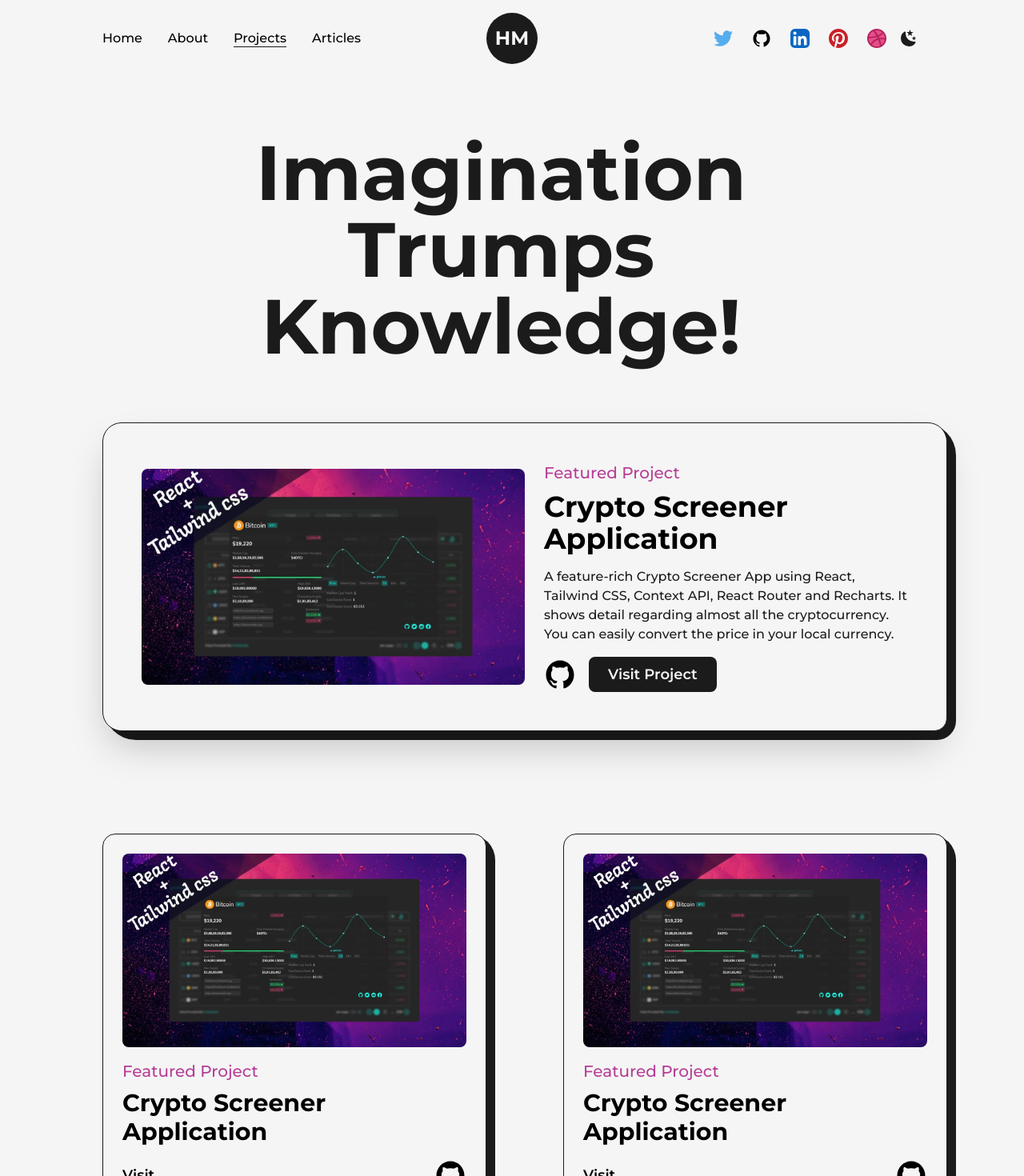
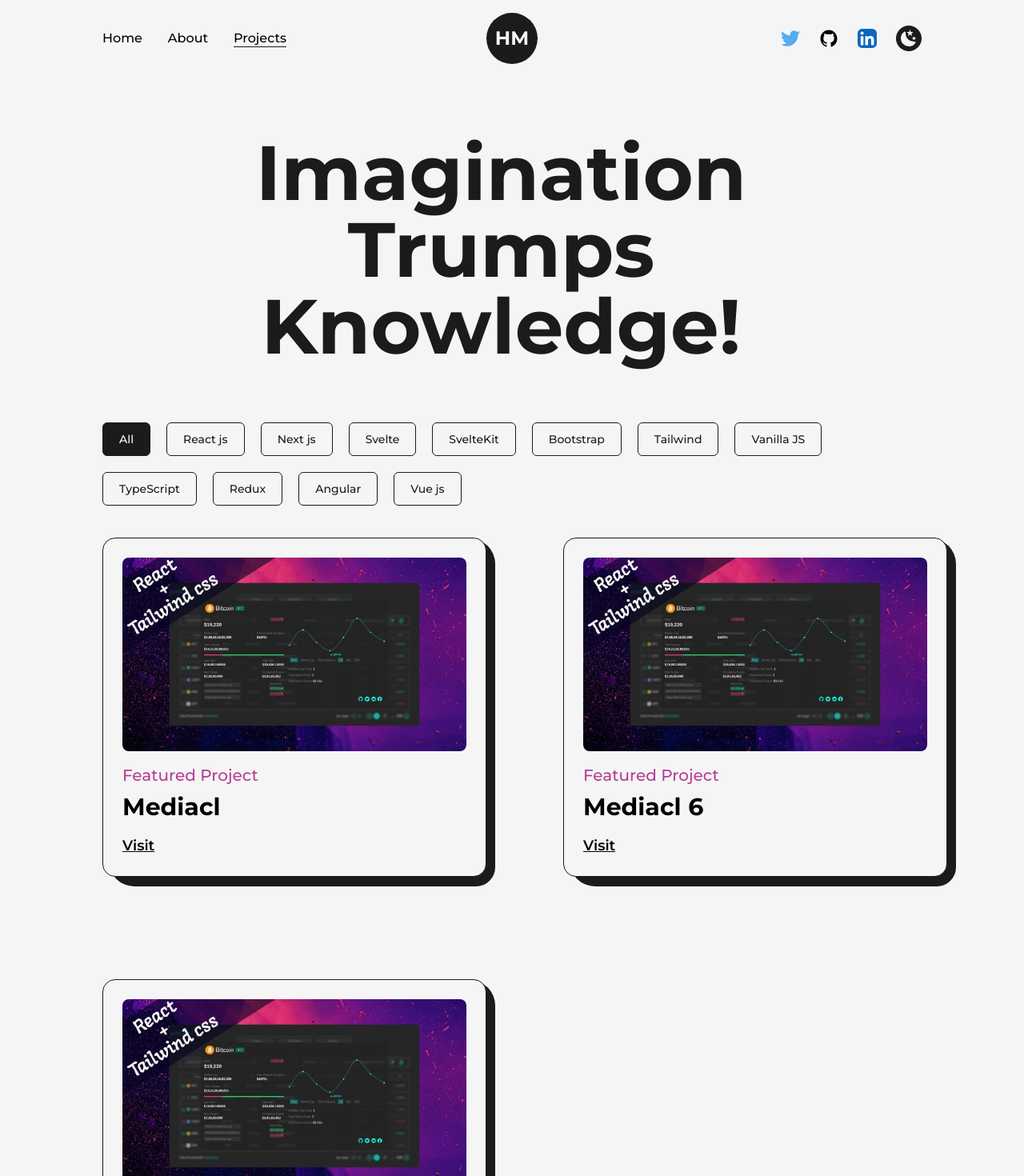
Before and after one commit to HanyMagdy25/hany-magdy-portfolio, a Next.js app: page /projects in a window 1280 px wide. Shown: the top 1470 px of the page at 80% size. Built offline with nearby package versions, Linux system fonts and the light colour scheme.

Commit message:
finish Dark mode

```diff
--- a/src/components/Experience.js
+++ b/src/components/Experience.js
@@ -26,7 +26,7 @@ const Details = ({ position, company, companyLink, time, address, work }) => {
             @{company}
           </a>
         </h3>
-        <span className="capitalize font-medium text-dark/75">
+        <span className="capitalize font-medium text-dark/75 dark:text-light/75">
           {time} | {address}
         </span>
         <p className="font-medium w-full">{work}</p>
@@ -49,7 +49,7 @@ const Experience = () => {
       <div ref={ref} className="w-[75%] mx-auto relative">
         <motion.div
           style={{ scaleY: scrollYProgress }}
-          className="absolute left-9 top-0 w-[4px] h-full bg-dark origin-top"
+          className="absolute left-9 top-0 w-[4px] h-full bg-dark origin-top dark:bg-light"
         />
         <ul className="w-full flex flex-col items-start justify-between ml-4">
           <Details
--- a/src/components/Navbar.js
+++ b/src/components/Navbar.js
@@ -3,11 +3,9 @@ import Link from "next/link";
 import { useRouter } from "next/router";
 import React from "react";
 import {
-  DribbbleIcon,
   GithubIcon,
   LinkedInIcon,
   MoonIcon,
-  PinterestIcon,
   SunIcon,
   TwitterIcon,
 } from "./Icons";
@@ -42,12 +40,11 @@ const Navbar = () => {
         <CustomLink href="/" title="Home" className="mr-4" />
         <CustomLink href="/about" title="About" className="mx-4" />
         <CustomLink href="/projects" title="Projects" className="mx-4" />
-        <CustomLink href="/articles" title="Articles" className="ml-4" />
       </nav>
       <Logo />
       <nav className="flex items-center justify-center flex-wrap">
         <motion.a
-          href="https://www.google.com/"
+          href="https://twitter.com/hanymagdyjr"
           target={"_blank"}
           whileHover={{ y: -2 }}
           whileTap={{ scale: 0.9 }}
@@ -56,7 +53,7 @@ const Navbar = () => {
           <TwitterIcon />
         </motion.a>
         <motion.a
-          href="https://www.google.com/"
+          href="https://github.com/HanyMagdy25"
           target={"_blank"}
           whileHover={{ y: -2 }}
           whileTap={{ scale: 0.9 }}
@@ -65,7 +62,7 @@ const Navbar = () => {
           <GithubIcon />
         </motion.a>
         <motion.a
-          href="https://www.google.com/"
+          href="https://www.linkedin.com/in/hany-magdy-7a0ab4175/"
           target={"_blank"}
           whileHover={{ y: -2 }}
           whileTap={{ scale: 0.9 }}
@@ -73,24 +70,8 @@ const Navbar = () => {
         >
           <LinkedInIcon />
         </motion.a>
-        <motion.a
-          href="https://www.google.com/"
-          target={"_blank"}
-          whileHover={{ y: -2 }}
-          whileTap={{ scale: 0.9 }}
-          className="w-6 mx-3"
-        >
-          <PinterestIcon />
-        </motion.a>
-        <motion.a
-          href="https://www.google.com/"
-          target={"_blank"}
-          whileHover={{ y: -2 }}
-          whileTap={{ scale: 0.9 }}
-          className="w-6 ml-3"
-        >
-          <DribbbleIcon />
-        </motion.a>
+
+
         <button
           onClick={() => setMode(mode === "light" ? "dark" : "light")}
           className={`ml-3 flex items-center justify-center rounded-full p-1
--- a/src/components/Skills.js
+++ b/src/components/Skills.js
@@ -4,11 +4,11 @@ const Skill = ({ name, x, y }) => {
   return (
     <motion.div
       className="flex items-center justify-center rounded-full font-semibold
-    bg-dark text-light p-8 shadow-dark cursor-pointer absolute py-3 px-6"
+    bg-dark text-light p-8 shadow-dark cursor-pointer absolute py-3 px-6
+    dark:text-dark dark:bg-light"
       whileHover={{ scale: 1.05 }}
       initial={{ x: 0, y: 0 }}
-      whileInView={{ x: x, y: y }}
-      transition={{ duration: 1.5 }}
+      whileInView={{ x: x, y: y, transition: { duration: 1.5 } }}
       viewport={{ once: true }}
     >
       {name}
@@ -20,10 +20,10 @@ const Skills = () => {
   return (
     <>
       <h2 className="font-bold text-8xl mt-64 w-full text-center">Skills</h2>
-      <div className="w-full h-screen relative flex items-center justify-center rounded-full bg-circularLight">
+      <div className="w-full h-screen relative flex items-center justify-center rounded-full bg-circularLight dark:bg-circularDark">
         <motion.div
           className="flex items-center justify-center rounded-full font-semibold bg-dark
-       text-light p-8 shadow-dark"
+       text-light p-8 shadow-dark dark:text-dark dark:bg-light"
           whileHover={{ scale: 1.05 }}
         >
           Web
@@ -40,6 +40,8 @@ const Skills = () => {
         <Skill name="Bootstrap" x="-12vw" y="8vw" />
         <Skill name="Material UI" x="-15vw" y="-6vw" />
         <Skill name="TypeScript" x="-10vw" y="-1vw" />
+        <Skill name="Svelte" x="-20vw" y="-2vw" />
+        <Skill name="SvelteKit" x="-25vw" y="-6vw" />
       </div>
     </>
   );
--- a/src/components/hooks/useThemeSwitcher.js
+++ b/src/components/hooks/useThemeSwitcher.js
@@ -6,9 +6,11 @@ const useThemeSwitcher = () => {
   useEffect(() => {
     const mediaQuery = window.matchMedia(preferDarkQuery);
     const userPref = window.localStorage.getItem("theme");
+
     const handleChange = () => {
+      let check
       if (userPref) {
-        let check = userPref === "dark" ? "dark" : "light";
+         check = userPref === "dark" ? "dark" : "light";
         setMode(check);
         if (check === "dark") {
           document.documentElement.classList.add("dark");
@@ -16,15 +18,20 @@ const useThemeSwitcher = () => {
           document.documentElement.classList.remove("dark");
         }
       } else {
-        let check = mediaQuery.matches ? "dark" : "light";
+         check = mediaQuery.matches ? "dark" : "light";
         setMode(check);
+        window.localStorage.setItem("theme", check);
         if (check === "dark") {
           document.documentElement.classList.add("dark");
         } else {
           document.documentElement.classList.remove("dark");
         }
       }
+      setMode(check);
+      document.documentElement.classList.toggle("dark", check === "dark");
     };
+
+    handleChange();
 
     mediaQuery.addEventListener("change", handleChange);
     return () => mediaQuery.removeEventListener("change", handleChange);
@@ -34,12 +41,22 @@ const useThemeSwitcher = () => {
     if (mode === "dark") {
       window.localStorage.setItem("theme", "dark");
       document.documentElement.classList.add("dark");
-    } else {
+    }
+     if (mode === "light"){
       window.localStorage.setItem("theme", "light");
       document.documentElement.classList.remove("dark");
     }
   }, [mode]);
 
+  // useEffect(() => {
+  //   if (mode === "dark" || mode === "light") { // Add this condition
+  //     window.localStorage.setItem("theme", mode);
+  //   }
+
+  //   document.documentElement.classList.toggle("dark", mode === "dark");
+  // }, [mode]);
+
+
   return [mode, setMode];
 };
 
--- a/src/pages/projects.js
+++ b/src/pages/projects.js
@@ -1,21 +1,23 @@
 import AnimatedText from "@/components/AnimatedText";
-import { GithubIcon } from "@/components/Icons";
 import Layout from "@/components/Layout";
 import Head from "next/head";
 import Image from "next/image";
 import Link from "next/link";
 import project1 from "../../public/images/projects/crypto-screener-cover-image.jpg";
+import { motion } from "framer-motion";
+import { myWorks } from "@/utils/data";
+import { useState } from "react";
 
 const FeaturedProject = ({ type, title, summary, img, link, github }) => {
   return (
     <article
       className="relative flex w-full items-center justify-between
     rounded-3xl rounded-br-2xl border border-solid border-dark
-     bg-light p-12 shadow-2xl "
+     bg-light p-12 shadow-2xl dark:bg-dark dark:border-light"
     >
       <div
         className="absolute top-0 -right-3 -z-10 h-[103%] w-[101%]
-        rounded-[2.5rem] rounded-br-3xl bg-dark "
+        rounded-[2.5rem] rounded-br-3xl bg-dark dark:bg-light "
       />
       <Link
         href={link}
@@ -25,23 +27,28 @@ const FeaturedProject = ({ type, title, summary, img, link, github }) => {
         <Image src={img} alt={title} className="w-full h-auto" />
       </Link>
       <div className="w-1/2 flex flex-col items-start justify-between pl-6">
-        <span className="text-primary font-medium text-xl">{type}</span>
+        <span className="text-primary font-medium text-xl dark:text-primaryDark">
+          {type}
+        </span>
         <Link
           href={link}
           target="_blank"
-          className="hover:underline underline-offset-2"
+          className="hover:underline underline-offset-2 "
         >
-          <h2 className="my-2 w-full text-left text-4xl font-bold">{title}</h2>
+          <h2 className="my-2 w-full text-left text-4xl font-bold dark:text-light">
+            {title}
+          </h2>
         </Link>
-        <p className="my-2 font-medium text-dark">{summary}</p>
+        <p className="my-2 font-medium text-dark dark:text-light">{summary}</p>
         <div className="mt-2 flex items-center">
-          <Link href={github} target="_blank" className="w-10">
+          {/* <Link href={github} target="_blank" className="w-10">
             <GithubIcon />
-          </Link>
+          </Link> */}
           <Link
             href={link}
             target="_blank"
-            className="ml-4 rounded-lg bg-dark text-light p-2 px-6 text-lg font-semibold"
+            className=" rounded-lg bg-dark dark:bg-light text-light
+             dark:text-dark p-2 px-6 text-lg font-semibold"
           >
             Visit Project
           </Link>
@@ -51,15 +58,16 @@ const FeaturedProject = ({ type, title, summary, img, link, github }) => {
   );
 };
 
-const Project = ({ type, title, img, link, github }) => {
+const Project = ({ type, title, img, link }) => {
   return (
     <article
       className="relative flex flex-col w-full items-center justify-between
-    rounded-2xl border border-solid border-dark bg-light p-6 "
+    rounded-2xl border border-solid border-dark bg-light p-6 dark:bg-dark
+    dark:border-light "
     >
       <div
         className="absolute top-0 -right-3 -z-10 h-[103%] w-[101%]
-        rounded-[2rem] rounded-br-3xl bg-dark "
+        rounded-[2rem] rounded-br-3xl bg-dark dark:bg-light "
       />
       <Link
         href={link}
@@ -69,7 +77,9 @@ const Project = ({ type, title, img, link, github }) => {
         <Image src={img} alt={title} className="w-full h-auto" />
       </Link>
       <div className="w-full flex flex-col items-start justify-between mt-4">
-        <span className="text-primary font-medium text-xl">{type}</span>
+        <span className="text-primary font-medium text-xl dark:text-primaryDark">
+          {type}
+        </span>
         <Link
           href={link}
           target="_blank"
@@ -85,29 +95,81 @@ const Project = ({ type, title, img, link, github }) => {
           >
             Visit
           </Link>
-          <Link href={github} target="_blank" className="w-10">
+          {/* <Link href={github} target="_blank" className="w-10">
             <GithubIcon />
-          </Link>
+          </Link> */}
         </div>
       </div>
     </article>
   );
 };
-const projects = () => {
+const Projects = () => {
+  const [filterWork, setFilterWork] = useState(myWorks);
+  const [activeFilter, setActiveFilter] = useState("All");
+
+  const handleWorkFilter = (item) => {
+    setActiveFilter(item);
+    // setAnimateCard([{ y: 100, opacity: 0 }]);
+
+    setTimeout(() => {
+      // setAnimateCard([{ y: 0, opacity: 1 }]);
+
+      if (item === "All") {
+        setFilterWork(myWorks);
+      } else {
+        setFilterWork(myWorks.filter((work) => work.tags.includes(item)));
+      }
+    }, 500);
+  };
+  console.log(filterWork);
   return (
     <>
       <Head>
         <title>CodeBucks I Projects Page</title>
         <meta name="description" content="any description" />
       </Head>
-      <main className="w-full mb-16 flex flex-col items-center justify-center">
+      <main className="w-full mb-16 flex flex-col items-center justify-center dark:text-light">
         <Layout className="pt-16">
           <AnimatedText
             text="Imagination Trumps Knowledge!"
             className="mb-16"
           />
+
+          <div className="flex mb-10 gap-5 flex-wrap">
+            {[
+              "All",
+              "React js",
+              "Next js",
+              "Svelte",
+              "SvelteKit",
+              "Bootstrap",
+              "Tailwind",
+              "Vanilla JS",
+              "TypeScript",
+              "Redux",
+              "Angular",
+              "Vue js",
+            ].map((item, index) => (
+              <button
+                onClick={() => handleWorkFilter(item)}
+                class={` text-dark  border-solid border
+                   border-dark dark:border-light flex items-center justify-center
+                  rounded-md px-5 py-2.5 text-center text-sm font-medium
+                hover:scale-105 transition duration-300
+                 ${
+                   activeFilter === item
+                     ? "text-white dark:text-dark bg-dark dark:bg-light"
+                     : "bg-light dark:bg-dark dark:text-light"
+                 }`}
+                key={index}
+              >
+                {item}
+              </button>
+            ))}
+          </div>
+
           <div className="grid grid-cols-12 gap-24 gap-y-32">
-            <div className="col-span-12">
+            {/* <div className="col-span-12">
               <FeaturedProject
                 title="Crypto Screener Application"
                 summary="A feature-rich Crypto Screener App using React, Tailwind CSS, Context API, React Router and Recharts.
@@ -118,33 +180,42 @@ const projects = () => {
                 type="Featured Project"
                 img={project1}
               />
+            </div> */}
+            {filterWork?.length === 0 ? (
+              <div className="col-span-12">
+
+              <AnimatedText
+              text="Imagination "
+              className="mb-5 text-xl"
+              />
               </div>
-            <div className="col-span-6">
+            ) : (
+              <>
+                {filterWork.map((item) => (
+                  <div key={item.id} className="col-span-6">
                     <Project
-                title="Crypto Screener Application"
-                link="/"
-                github="/"
+                      title={item.title}
+                      link={item.projectLink}
                       type="Featured Project"
                       img={project1}
                     />
                   </div>
-            <div className="col-span-6">
+                ))}
+              </>
+            )}
+
+            {/* <div className="col-span-6">
               <Project
                 title="Crypto Screener Application"
-                link="/"
-                github="/"
+                link="/dd"
                 type="Featured Project"
                 img={project1}
               />
-            </div>
-
-            <div className="col-span-12">Featured Project</div>
-            <div className="col-span-6">Project 1</div>
-            <div className="col-span-6">Featured 2</div>
+            </div> */}
           </div>
         </Layout>
       </main>
     </>
   );
 };
-export default projects;
+export default Projects;
--- /dev/null
+++ b/src/utils/data.js
@@ -0,0 +1,23 @@
+export const myWorks = [
+  {
+    id: 1,
+    title: "Mediacl",
+    projectLink: "/aa",
+    imgUrl: "",
+    tags: ["React js", "Tailwind", "Svelte", "SvelteKit"],
+  },
+  {
+    id: 2,
+    title: "Mediacl 6",
+    projectLink: "/dd",
+    imgUrl: "",
+    tags: ["React js", "Next js", "Svelte", "SvelteKit"],
+  },
+  {
+    id: 3,
+    title: "Mediacl 2",
+    projectLink: "/gg",
+    imgUrl: "",
+    tags: ["React js", "Next js", "Tailwind"],
+  },
+];
--- a/tailwind.config.js
+++ b/tailwind.config.js
@@ -5,7 +5,7 @@ module.exports = {
     // Or if using `src` directory:
     "./src/**/*.{js,ts,jsx,tsx}",
   ],
-  darkMode:"class",
+  darkMode: "class",
   theme: {
     extend: {
       fontFamily: {
@@ -17,12 +17,15 @@ module.exports = {
         primary: "#B63E96", // 240,86,199
         primaryDark: "#58E6D9", // 80,230,217
       },
-      animation:{
-        "spin-slow":"spin 10s linear infinite"
+      animation: {
+        "spin-slow": "spin 10s linear infinite",
       },
-      backgroundImage:{
-        "circularLight":"repeating-radial-gradient(rgba(0,0,0,0.4) 2px , #f5f5f5 5px, #f5f5f5 100px)"
-      }
+      backgroundImage: {
+        circularLight:
+          "repeating-radial-gradient(rgba(0,0,0,0.4) 2px , #f5f5f5 5px, #f5f5f5 100px)",
+        circularDark:
+          "repeating-radial-gradient(rgba(255,255,255,0.5) 2px , #1b1b1b 7px, #1b1b1b 100px)",
+      },
     },
   },
   plugins: [],
```
Also changed, not shown: src/components/LiIcon.js (+4 -4 lines), src/pages/_document.js (+8 -0 lines), src/pages/about.js (+8 -8 lines). Lines whose indentation alone changed are shown as unchanged.
